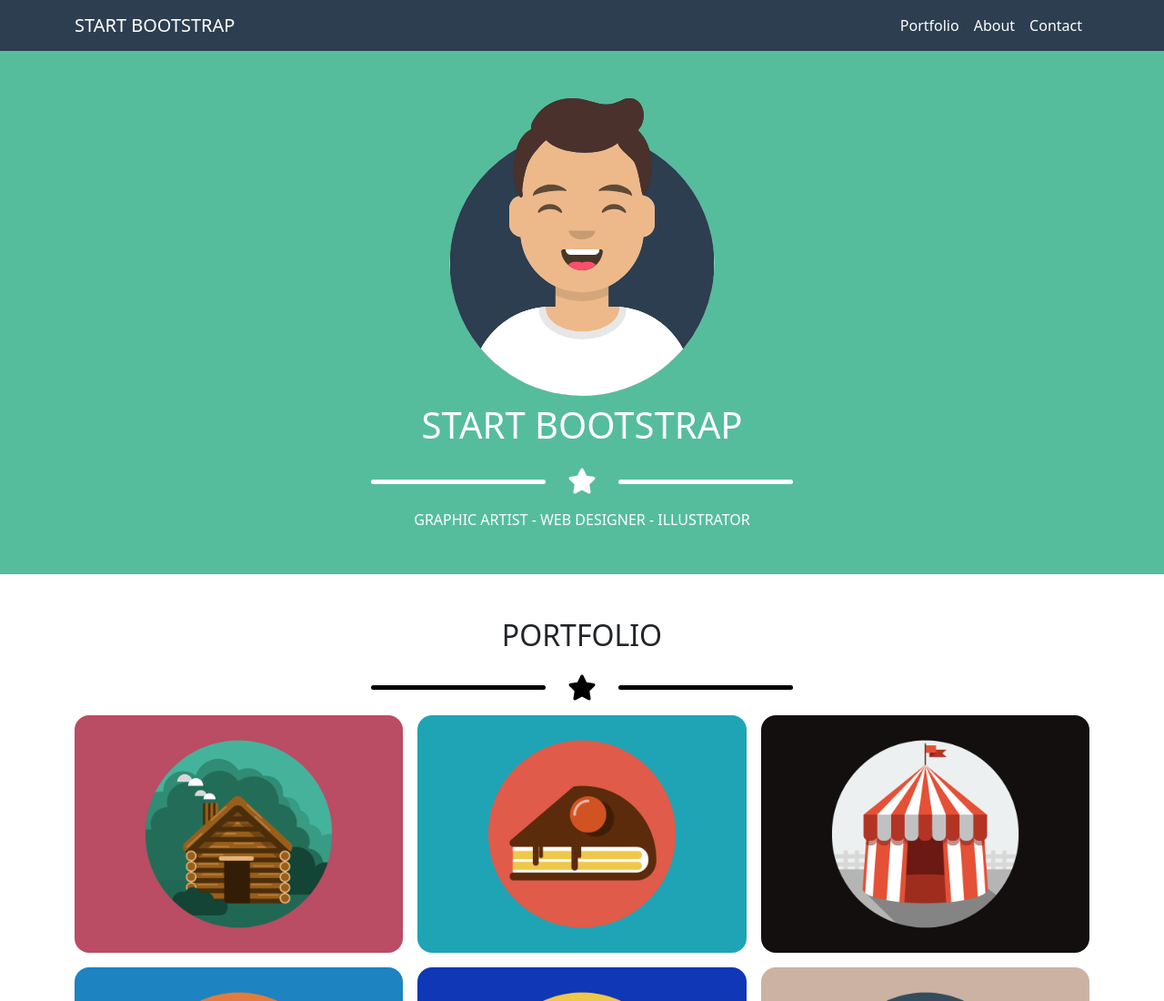
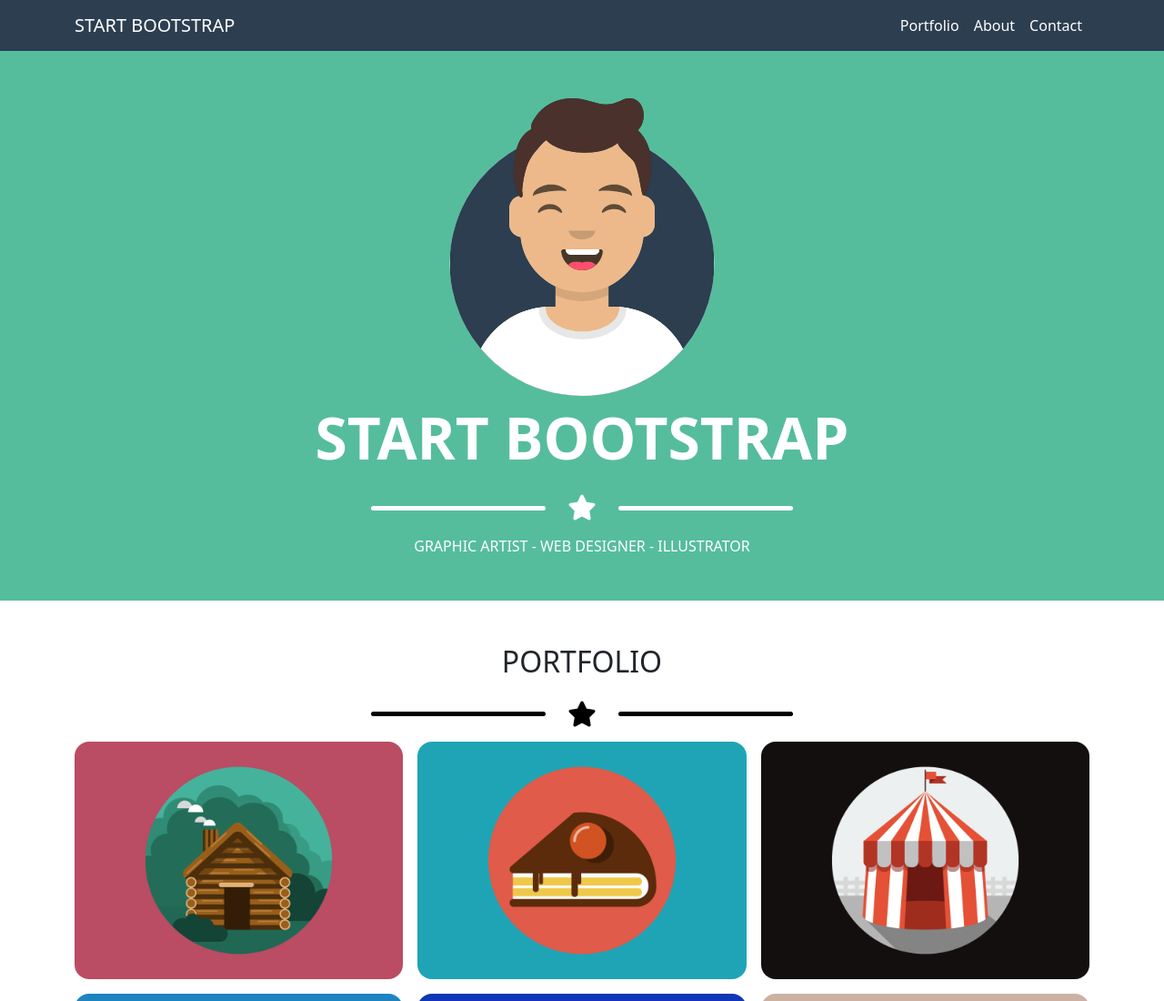
Before and after one commit to Carmine-Faella/html-css-bootstrap-freelancer, a plain HTML site: page index.html in a window 1280 px wide. Shown: the top 1100 px of the page at 91% size. Drawn offline with nearby package versions, Linux system fonts and the light colour scheme.

Commit message:
Piccole modifiche

```diff
--- a/index.html
+++ b/index.html
@@ -44,7 +44,7 @@
 
                 <img src="img/avatar.svg" alt="avatar" class="w-25 pt-5 pb-2">
 
-                <h1>START BOOTSTRAP</h1>
+                <h1 class="display-3 fw-bold">START BOOTSTRAP</h1>
 
                 <div class="d-flex align-items-center justify-content-center py-3">
 
```
